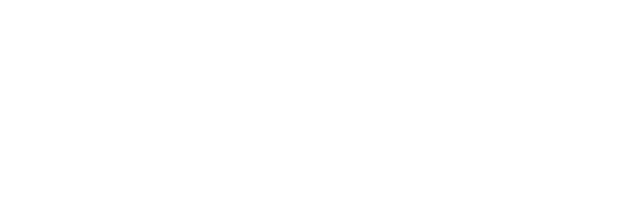
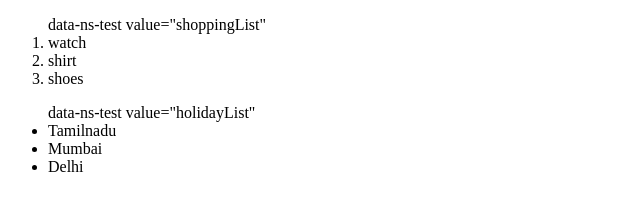
Before and after one commit to acciojob/shopping-or-holiday-saimohan2048, a website: page main.html in a window 1280 px wide. Shown: the whole page, without its empty margins (0-640 px from the left). Drawn offline with Linux system fonts and the light colour scheme.

Commit message:
Update main.html

```diff
--- a/main.html
+++ b/main.html
@@ -8,6 +8,16 @@
 
 <body>
 	<!-- the entire body must be written by student -->
+	<ol>data-ns-test value="shoppingList"
+		<li>watch</li>
+		<li>shirt</li>
+		<li>shoes</li>
+	</ol>
+	<ul>data-ns-test value="holidayList"
+		<li>Tamilnadu</li>
+		<li>Mumbai</li>
+		<li>Delhi</li>
+	</ul>
     <script type="text/javascript" src="./script.js">
 </script>
 
```
